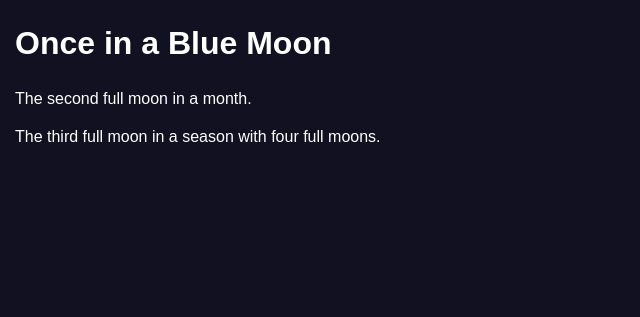
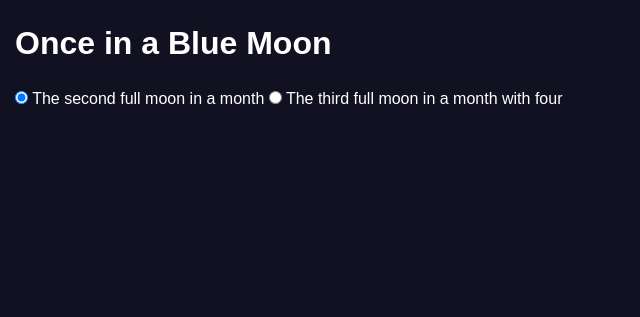
Before and after one commit to darthmall/once-in-a-blue-moon, a website built with webpack: page src/index.html in a window 1280 px wide. Shown: the whole page, without its empty margins (0-640 px from the left). Built offline with nearby package versions, Linux system fonts and the light colour scheme.

Commit message:
Implement a simple toggle for changing the type
* Add a radio group for selecting monthly or seasonal blue moons
* Create a simple RadioGroup class for handling selection of type
* Create a collection of actions (a la Flux) for communicating changes
  to the app controller

```diff
--- a/src/index.html
+++ b/src/index.html
@@ -16,8 +16,20 @@
         <![endif]-->
 
         <h1>Once in a Blue Moon</h1>
-        <p>The second full moon in a month.</p>
-        <p>The third full moon in a season with four full moons.</p>
+
+        <form id="blue-moon-type">
+          <input id="monthly-blue-moon" name="blue-moon-type-option" type="radio" value="monthly" checked />
+          <label for="monthly-blue-moon">
+            The second full moon in a month
+            <span class="count"></span>
+          </label>
+          <input id="seasonal-blue-moon" name="blue-moon-type-option" type="radio" value="seasonal" />
+          <label for="seasonal-blue-moon">
+            The third full moon in a month with four
+            <span class="count"></span>
+          </label>
+        </form>
+
         <div>
           <svg id="moons"></svg>
         </div>
--- /dev/null
+++ b/src/js/actions.js
@@ -0,0 +1,3 @@
+var d3 = require('d3');
+
+module.exports = d3.dispatch('setType');
--- /dev/null
+++ b/src/js/components/RadioGroup.js
@@ -0,0 +1,36 @@
+var _ = require('lodash');
+
+function RadioGroup (radios, action) {
+  this.radios = radios;
+  this._action = action || _.noop;
+
+  for (var i = 0, l = this.radios.length; i < l; i++) {
+    var r = this.radios[i];
+    r.addEventListener('change', this);
+
+    if (r.checked) {
+      this._action(r.value);
+    }
+  }
+}
+
+RadioGroup.prototype = {
+  action: function (act) {
+    if (arguments.length < 1) return this._action;
+
+    this._action = act;
+    return this;
+  },
+
+  handleEvent: function (evt) {
+    console.log('handleEvent');
+    for (var i = 0, l = this.radios.length; i < l; i++) {
+      var r = this.radios[i];
+      if (r.checked) {
+        this._action(r.value);
+      }
+    }
+  }
+};
+
+module.exports = RadioGroup;
--- a/src/js/index.js
+++ b/src/js/index.js
@@ -1,13 +1,22 @@
 var moment = require('moment');
 
 var MoonPhases = require('./components/MoonPhases.js');
+var RadioGroup = require('./components/RadioGroup.js');
+
+var actions = require('./actions.js');
 
 function App() {
+  this._data = [];
+
+  actions.on('setType', this.onTypeChange.bind(this));
+
   this.moons = new MoonPhases(document.getElementById('moons'));
 
   this.moons
     .radius(5)
     .margin({ top: 8, right: 180, bottom: 5, left: 5 });
+
+  this.typeRadio = new RadioGroup(document.querySelectorAll('[name="blue-moon-type-option"]'), actions.setType);
 
   window.addEventListener('resize', this.resize.bind(this));
 }
@@ -16,22 +25,31 @@ App.prototype = {
   data: function (v) {
     if (arguments.length < 1) return this.data;
 
-    this.data = v;
+    this._data = v;
     return this.update();
   },
 
   update: function () {
     // Filter data
-    var data = this.data.filter(function (d) {
+    var data = this._data.filter(function (d) {
       return d.phase === 'full';
     });
 
-    this.moons.update(data);
+    this.moons
+      .setIsBlueProp(this._type === 'monthly' ?
+        function (d) { return d.blue.monthly; } :
+        function (d) { return d.blue.seasonal; })
+      .update(data);
 
     return this;
   },
 
   resize: function () {
+  },
+
+  onTypeChange: function (type) {
+    this._type = type;
+    this.update();
   }
 };
 
```
